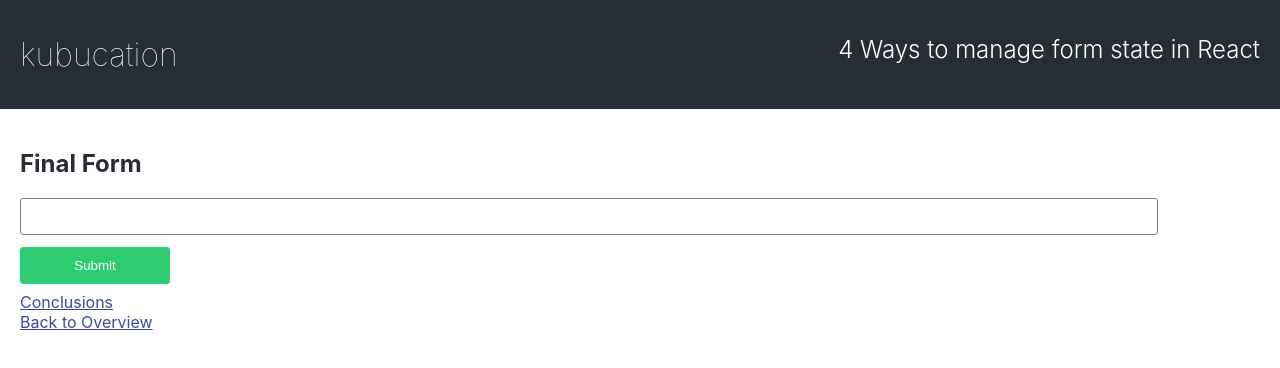
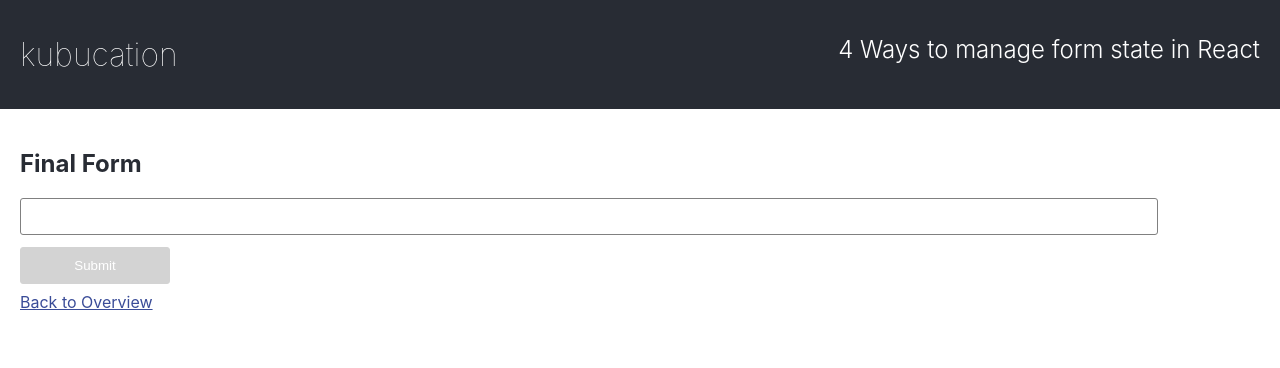
Before and after one commit to kubucation/react-form-4-ways, a React (Create React App) app: page /final-form in a window 1280 px wide. Shown: the top 368 px of the page. Built offline with nearby package versions, Linux system fonts and the light colour scheme; the HTML template or start-up script is replaced by a standard one.

Commit message:
implement solution using final form
this corresponds to part 4 of the video series

```diff
--- a/src/FinalForm.js
+++ b/src/FinalForm.js
@@ -1,24 +1,53 @@
 import React from 'react';
 import Input from './Input';
-import {Link} from 'react-router-dom';
+import {Form, Field} from 'react-final-form';
+
+const renderInput = ({input, meta}) => (
+  <Input {...input} type="text" errorMessage={meta.touched && meta.error} />
+);
+
+const onSubmit = values => {
+  alert(JSON.stringify(values));
+};
+
+const required = v => {
+  if (!v || v === '') {
+    return 'This field is required';
+  }
+
+  return undefined;
+};
+
+const allowedNames = v => {
+  if (v === 'forbidden name') {
+    return '"forbidden name" is not a valid customer id';
+  }
+
+  return undefined;
+};
 
 const FinalForm = () => (
-  <div>
-    <h2>Final Form</h2>
-    <form>
-      <Input
-        type="text"
-        label="Customer ID"
-        id="customer-id"
-        name="customer-id"
-      />
-      <button type="submit">Submit</button>
-    </form>
-    <Link to="summary">Conclusions</Link>
-  </div>
+  <Form
+    onSubmit={onSubmit}
+    render={({handleSubmit, invalid}) => (
+      <div>
+        <h2>Final Form</h2>
+        <form onSubmit={handleSubmit}>
+          <Field
+            name="customer=id"
+            component={renderInput}
+            validate={composeValidators(required, allowedNames)}
+          />
+          <button type="submit" disabled={invalid}>
+            Submit
+          </button>
+        </form>
+      </div>
+    )}
+  />
 );
 
+const composeValidators = (...validators) => value =>
+  validators.reduce((error, validator) => error || validator(value), undefined);
+
 export default FinalForm;
-
-// const composeValidators = (...validators) => value =>
-//   validators.reduce((error, validator) => error || validator(value), undefined);
--- a/src/summary/FinalForm.js
+++ b/src/summary/FinalForm.js
@@ -3,17 +3,25 @@ import React from 'react';
 const Summary = () => (
   <div>
     <h2>Final Form - Conclusions</h2>
-    <h3 className="advatages">Advantages</h3>
+    <h3 className="advantages">Advantages</h3>
     <ul>
-      <li>advantage 1</li>
+      <li>no need to install redux or any "central" component in your app</li>
+      <li>works without previous setup</li>
+      <li>API as good as Redux Form</li>
+      <li>very powerful: validation, dynamic rendering, etc</li>
+      <li>will feel very familiar when you've used Redux Form before</li>
+      <li>very optimizable using subscriptions</li>
+      <li>lightweight</li>
     </ul>
-    <h3 className="disadvatages">Disadvantages</h3>
+    <h3 className="disadvantages">Disadvantages</h3>
     <ul>
-      <li>disadvantage 1</li>
+      <li>some migration effort required if migrating from Redux Form</li>
     </ul>
     <h3>When should you use this</h3>
     <ul>
-      <li>reason to use</li>
+      <li>when a controlled component becomes too verbose or too cumbersome</li>
+      <li>when you need good validation support</li>
+      <li>when optimizing for speed is critical (use subscriptions)</li>
     </ul>
   </div>
 );
```
